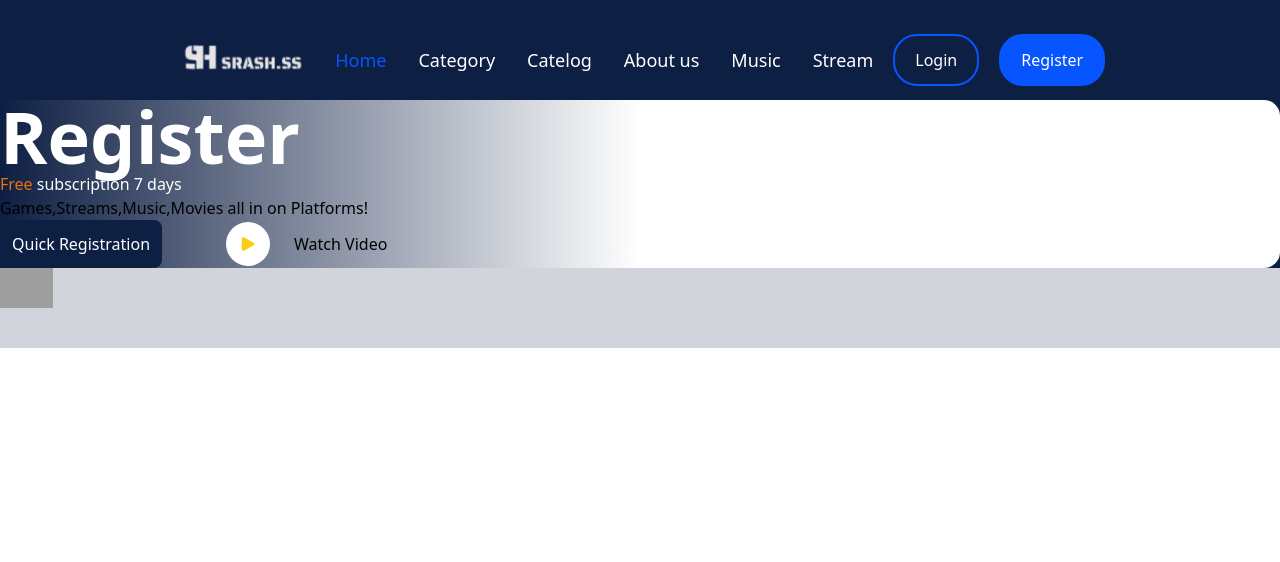
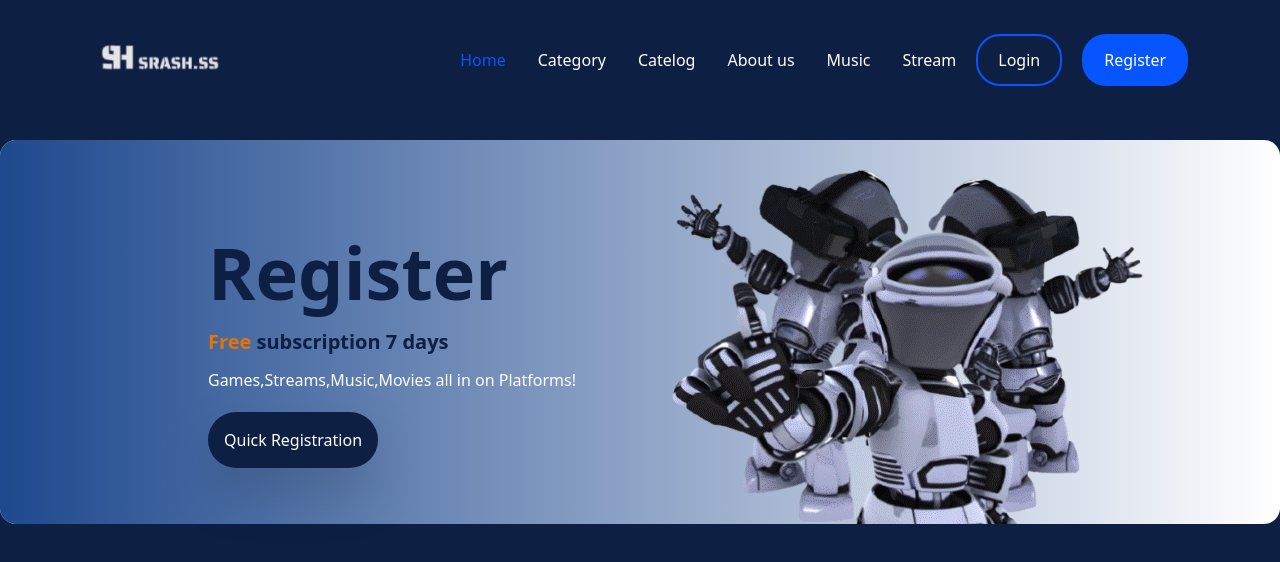
Before and after one commit to NatiDeme/react-landing-page, a React (Vite) app: page / in a window 1280 px wide. Shown: the top 562 px of the page. Built offline with nearby package versions, Linux system fonts and the light colour scheme; grey boxes are pictures that could not be loaded.

Commit message:
Add landing style and components

```diff
--- a/package.json
+++ b/package.json
@@ -9,6 +9,7 @@
     "preview": "vite preview"
   },
   "dependencies": {
+    "@heroicons/react": "^2.0.13",
     "react": "^18.2.0",
     "react-dom": "^18.2.0"
   },
--- a/src/components/landingmain.jsx
+++ b/src/components/landingmain.jsx
@@ -1,47 +1,23 @@
 import React from "react";
+import {
+  ArrowLeftCircleIcon,
+  ArrowRightCircleIcon,
+} from "@heroicons/react/24/solid";
+import Maintext from "./maintext";
+import landing from "../assets/landingrobots.png";
 
 export default function Landingmain() {
   return (
     <div>
-      <div className="bg-[#0e1f44]">
-        <div className="bg-gradient-to-r from-brand-blue via-brand-neutral to-brand-neutral rounded-2xl bg-opacity-50">
-          <p className="text-7xl w-[28rem] font-black text-white">Register</p>
-          <p className="text-white">
-            <span className="text-[#e87206]">Free</span> subscription 7 days
-          </p>
-          <p className="w-96">
-            Games,Streams,Music,Movies all in on Platforms!
-          </p>
-          <div className="flex gap-16 items-center">
-            <button className="bg-brand-blue p-3 rounded-lg text-white">
-              Quick Registration
-            </button>
-            <button className="flex gap-6 items-center">
-              <div className="p-3 bg-white rounded-full">
-                <svg
-                  xmlns="http://www.w3.org/2000/svg"
-                  viewBox="0 0 24 24"
-                  fill="currentColor"
-                  className="w-5 h-5 text-yellow-400"
-                >
-                  <path
-                    fillRule="evenodd"
-                    d="M4.5 5.653c0-1.426 1.529-2.33 2.779-1.643l11.54 6.348c1.295.712 1.295 2.573 0 3.285L7.28 19.991c-1.25.687-2.779-.217-2.779-1.643V5.653z"
-                    clipRule="evenodd"
-                  />
-                </svg>
-              </div>
-              <span>Watch Video</span>
-            </button>
+      <div className="bg-[#0e1f44] h-screen pt-10">
+        <div className="bg-brand-neutral rounded-2xl flex ">
+          <div className="bg-gradient-to-r from-[#1e498e] rounded-2xl pt-10 px-52 h-96 w-full flex items-center justify-between">
+            <ArrowLeftCircleIcon className="text-brand-yellow h-6 w-6" />
+            <Maintext />
+            <img src={landing} alt="robots" className="pb-4" />
+            <ArrowRightCircleIcon className="text-brand-yellow h-6 w-6" />
           </div>
         </div>
-      </div>
-      <div className="bg-gray-300 h-20">
-        <img
-          src="https://tukuz.com/wp-content/uploads/2020/06/emerson-ecologics-logo-vector.png"
-          alt=""
-          className="h-10"
-        />
       </div>
     </div>
   );
--- /dev/null
+++ b/src/components/maintext.jsx
@@ -0,0 +1,24 @@
+import React from "react";
+
+export default function Maintext() {
+  return (
+    <div>
+      <div>
+        <p className="text-7xl w-[28rem] font-black text-brand-blue">
+          Register
+        </p>
+        <p className="text-brand-blue mt-5 text-xl font-bold">
+          <span className="text-[#e87206]">Free</span> subscription 7 days
+        </p>
+        <p className="w-96 text-white mt-3">
+          Games,Streams,Music,Movies all in on Platforms!
+        </p>
+        <div className="flex gap-16 items-center mt-5">
+          <button className="bg-brand-blue p-4 rounded-full text-white drop-shadow-2xl">
+            Quick Registration
+          </button>
+        </div>
+      </div>
+    </div>
+  );
+}
--- a/src/components/navbar.jsx
+++ b/src/components/navbar.jsx
@@ -5,8 +5,8 @@ export default function Navbar() {
   return (
     <div className="bg-[#0e1f44] text-white">
       <div className="flex gap-5 pt-5 items-center justify-center">
-        <img src={Logo} alt="logo" className="h-20" />
-        <ul className="flex gap-8 text-lg">
+        <img src={Logo} alt="logo" className="h-20 pr-52" />
+        <ul className="flex gap-8 text-base">
           <li className="text-[#0655ff]">Home</li>
           <li>Category</li>
           <li>Catelog</li>
```
Also changed, not shown: src/assets/landingrobots.png (added), 1 other file (tests, documents, lock files or other folders).
